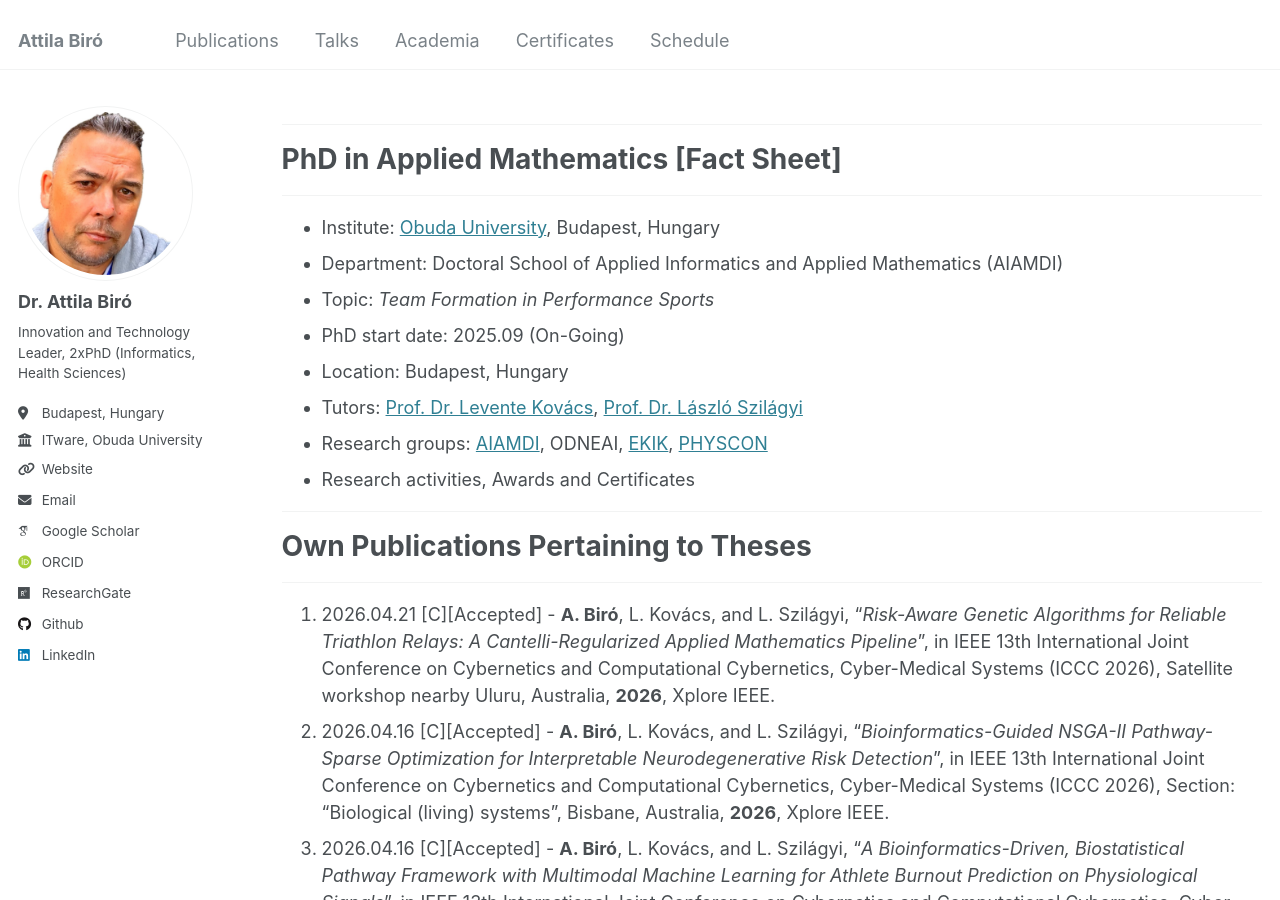
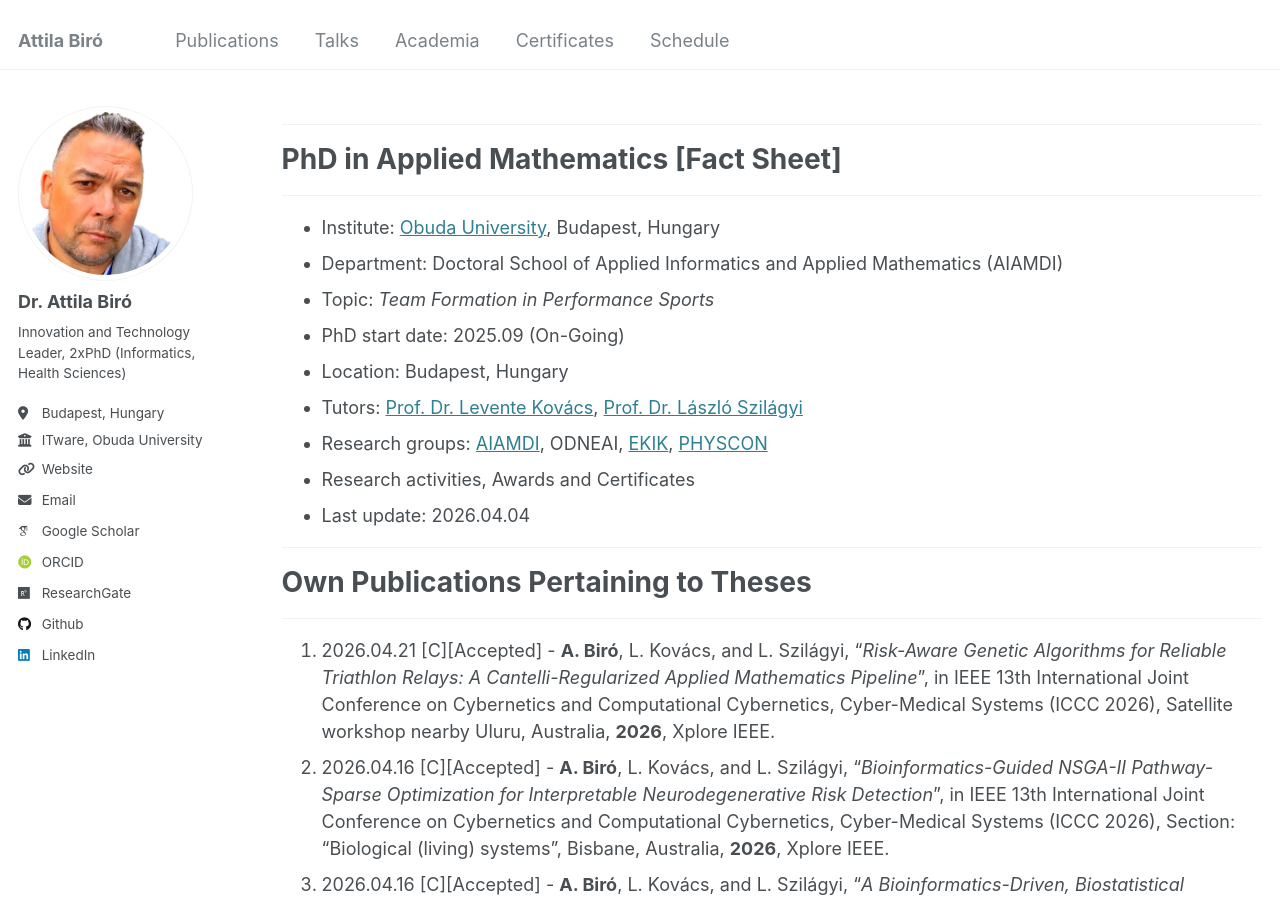
Before and after one commit to biroka/biroka.github.io, a Jekyll site: the page built from _pages/phd_mathematics.md, in a window 1280 px wide and 900 px high. Built offline with Jekyll 4.4.1, drawn with Linux system fonts in a browser that asks for light colours; some web fonts are replaced.

Commit message:
Update phd_mathematics.md

```diff
--- a/_pages/phd_mathematics.md
+++ b/_pages/phd_mathematics.md
@@ -16,6 +16,7 @@ author_profile: true
 * Tutors: <a target="_new" href="https://scholar.google.com/citations?user=sYZsfzgAAAAJ">Prof. Dr. Levente Kovács</a>, <a target="_new" href="https://scholar.google.com/citations?user=793kkF4AAAAJ">Prof. Dr. László Szilágyi</a>
 * Research groups: <a target="_new" href="https://aiamdi.uni-obuda.hu/">AIAMDI</a>, ODNEAI, <a target="_new" href="https://ekik.uni-obuda.hu/">EKIK</a>, <a target="_new" href="https://physcon.uni-obuda.hu/">PHYSCON</a>
 * Research activities, Awards and Certificates
+* Last update: 2026.04.04
 
 ***
 # Own Publications Pertaining to Theses
```
